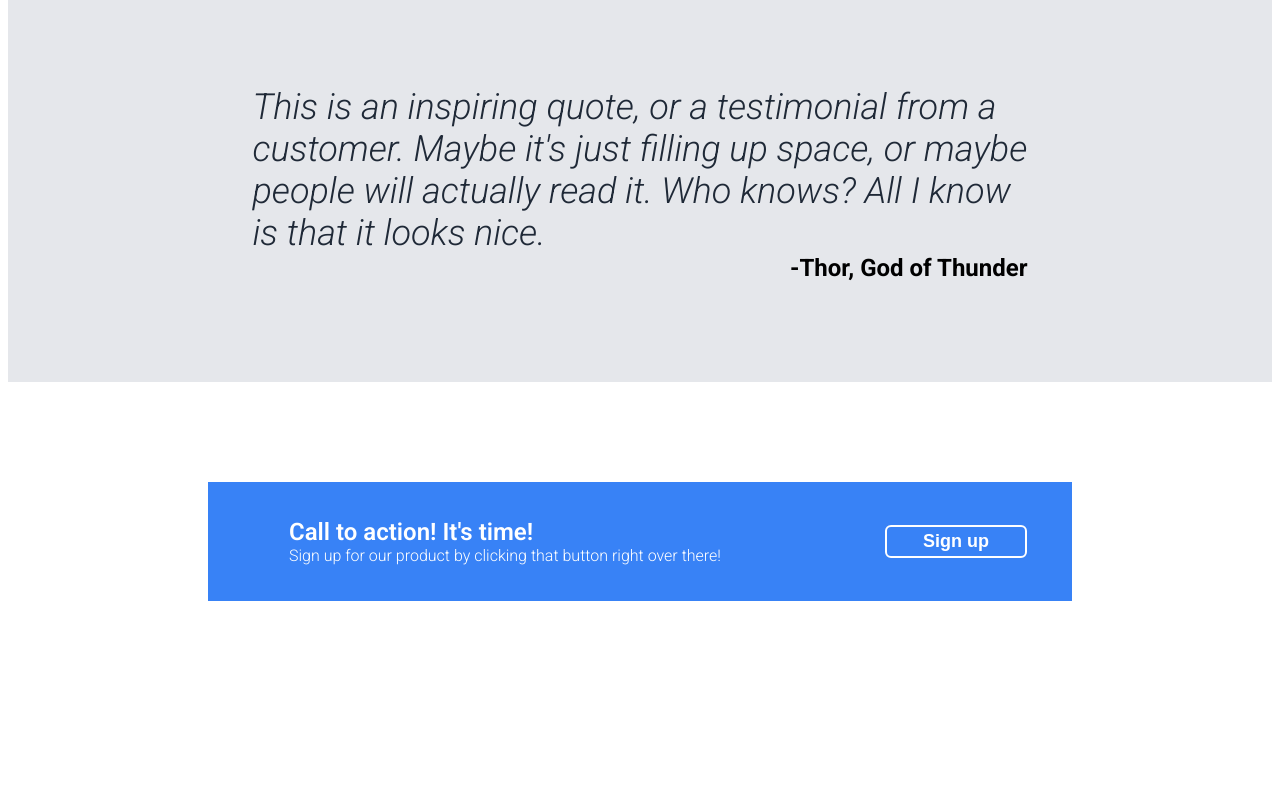
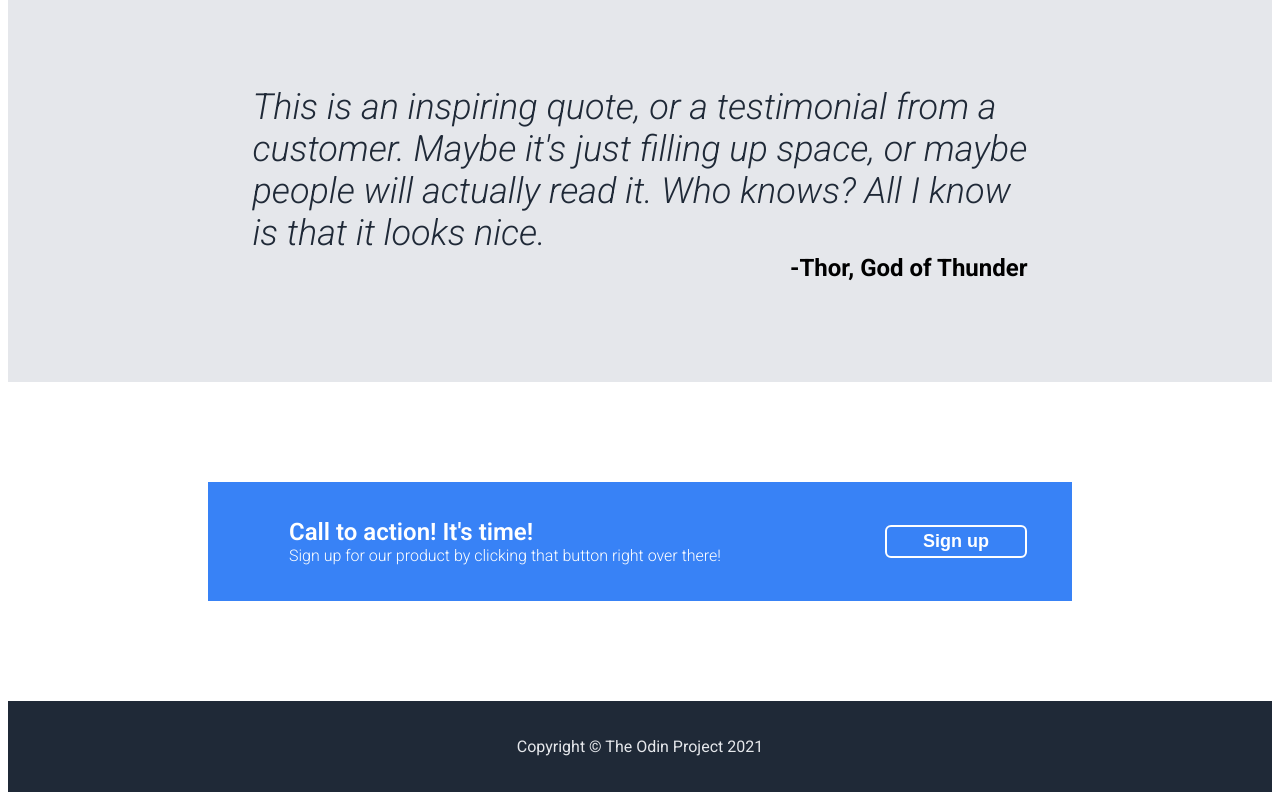
Before and after one commit to radarzen/LandingPageProject, a plain HTML site: page index.html in a window 1280 px wide. Shown: the part 925-1725 px from the top of the page. Before the commit the page ends 1634 px from the top, so only its background shows below. Drawn offline with Linux system fonts and the light colour scheme.

Commit message:
Completed footer; calling project done

```diff
--- a/index.html
+++ b/index.html
@@ -76,5 +76,11 @@
             <button type="button">Sign up</button>
         </div>
     </div>
+
+    <div class="footer">
+        <div class="f-text">
+            Copyright &copy; The Odin Project 2021
+        </div>
+    </div>
 </body>
 </html>
--- a/styles.css
+++ b/styles.css
@@ -155,3 +155,16 @@
 .s-content-button button {
     border-color: white;
 }
+
+.footer {
+    background-color: #1F2937;
+    display: flex;
+    align-items: center;
+    justify-content: center;
+    padding: 36px;
+}
+
+.f-text {
+    color: #E5E7EB;
+    font-size: 16px;
+}
```
